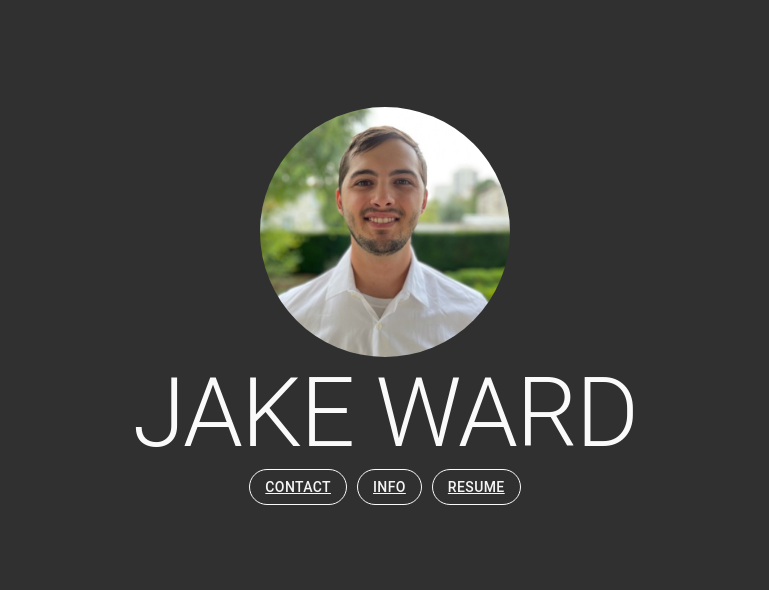
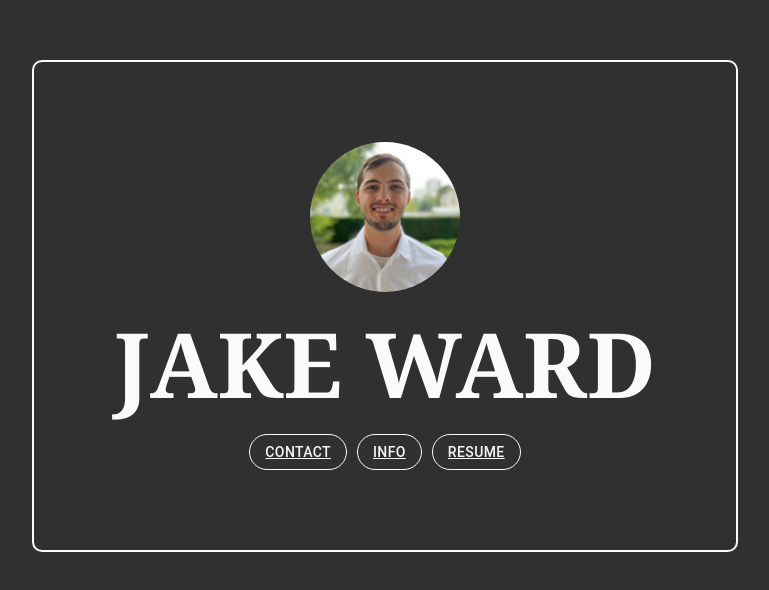
Before and after one commit to smilinjake/personalSite, a React (Create React App) app in the folder personal_site/: page / in a window 1280 px wide. Shown: the part 102-692 px from the top of the page, without its empty margins (255-1024 px from the left). Built offline with nearby package versions, Linux system fonts and the light colour scheme.

Commit message:
added a border to the home page

```diff
--- a/personal_site/src/App.css
+++ b/personal_site/src/App.css
@@ -9,6 +9,12 @@ a {
   color: #fafafa;
 }
 
+h1 {
+  font-size: 90px;
+  margin-top: 10px;
+  margin-bottom: 10px;
+}
+
 .Button {
   margin-right: 20px;
 }
@@ -17,8 +23,15 @@ a {
   border-radius: 8px;
 }
 
+.MuiTypography-root {
+  font-family: Georgia, "Times New Roman", Times, serif;
+}
+
 .Tyopgraphy {
   color: #fafafa;
+  /* font-family: "Trebuchet MS", "Lucida Sans Unicode", "Lucida Grande",
+    "Lucida Sans", Arial, sans-serif; */
+  font-family: Georgia, "Times New Roman", Times, serif;
 }
 
 .Link {
@@ -40,6 +53,19 @@ a {
 .Home {
   display: flex;
   align-items: center;
+}
+
+.HomeBorder {
+  display: flex;
+  flex-direction: column;
+  align-items: center;
+  padding: 80px;
+  border: 2px solid #fafafa;
+  border-radius: 10px;
+
+  /* border-width: 2px;
+  border-color: #fafafa; */
+  /* width: 50% !important; */
 }
 
 .MyImage {
--- a/personal_site/src/Components/ContactMe.jsx
+++ b/personal_site/src/Components/ContactMe.jsx
@@ -39,13 +39,13 @@ const ContactMe = () => {
         </Typography>
         <div>
           <ColorButton variant="outlined">
-            <Link className="Link" to="/info">
-              Info
+            <Link className="Link" to="/resume">
+              Resume
             </Link>
           </ColorButton>
           <ColorButton variant="outlined">
-            <Link className="Link" to="/resume">
-              Resume
+            <Link className="Link" to="/info">
+              Info
             </Link>
           </ColorButton>
           <ColorButton variant="outlined">
--- a/personal_site/src/Components/Home.jsx
+++ b/personal_site/src/Components/Home.jsx
@@ -21,20 +21,22 @@ const ColorButton = styled(Button)(({ theme }) => ({
 const Home = () => {
   return (
     <div className="HomePage">
+      {/* <Grid className="HomeBorder" container item direction="row"> */}
       <Grid className="Home" container item direction="column">
+        <span className="HomeBorder">
           <img
             className="MyImage"
             src="/images/websiteImage.jpeg"
             alt="me"
-          height="250"
-          width="250"
+            height="150"
+            width="150"
           ></img>
           {/* <Typography className="Tyopgraphy" variant="h5">
           Web Developer
         </Typography> */}
-        <Typography className="Tyopgraphy" variant="h1">
+          <h1 className="Tyopgraphy" variant="h1">
             JAKE WARD
-        </Typography>
+          </h1>
           <nav className="links">
             <ColorButton variant="outlined">
               <Link className="Link" to="/contact">
@@ -52,7 +54,9 @@ const Home = () => {
               </Link>
             </ColorButton>
           </nav>
+        </span>
       </Grid>
+      {/* </Grid> */}
     </div>
   );
 };
--- a/personal_site/src/index.css
+++ b/personal_site/src/index.css
@@ -1,19 +1,19 @@
 body {
   /* margin: 0; */
-  font-family: -apple-system, BlinkMacSystemFont, 'Segoe UI', 'Roboto', 'Oxygen',
+  /* font-family: -apple-system, BlinkMacSystemFont, 'Segoe UI', 'Roboto', 'Oxygen',
     'Ubuntu', 'Cantarell', 'Fira Sans', 'Droid Sans', 'Helvetica Neue',
-    sans-serif;
+    sans-serif; */
   -webkit-font-smoothing: antialiased;
   -moz-osx-font-smoothing: grayscale;
   background-color: #303030;
   /* display: flex;
   flex-direction: column;
   align-items: center; */
-  height: 100% !important
+  height: 100% !important;
   /* padding-top: 25%; */
 }
 
 code {
-  font-family: source-code-pro, Menlo, Monaco, Consolas, 'Courier New',
+  font-family: source-code-pro, Menlo, Monaco, Consolas, "Courier New",
     monospace;
 }
```
Lines whose indentation alone changed are shown as unchanged.
